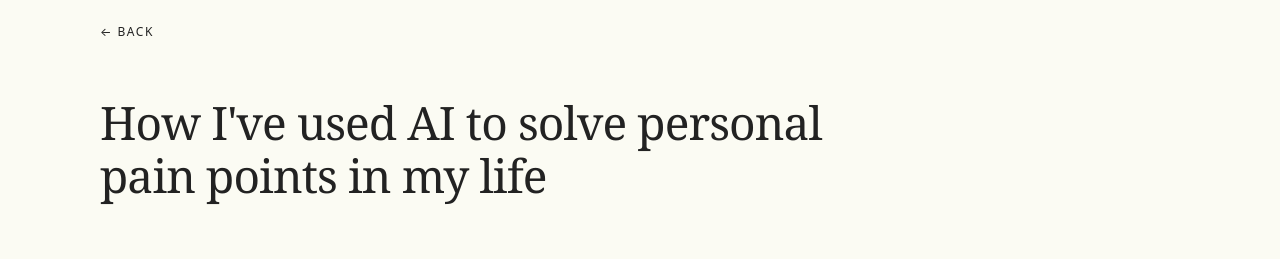
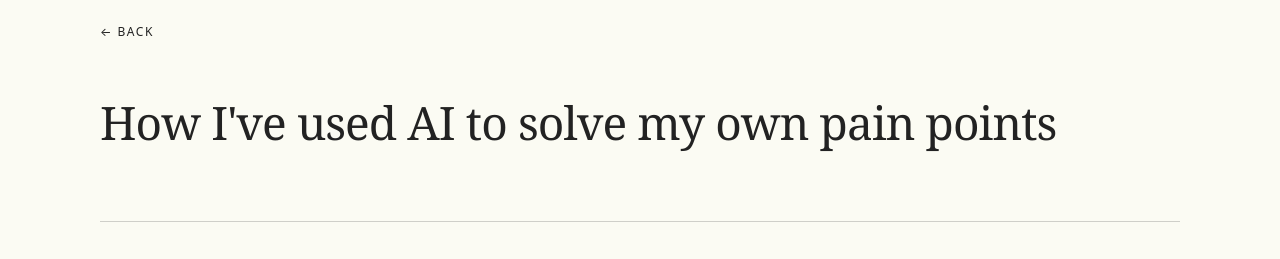
Before and after one commit to designwithmike/designwithmike.github.io, an Astro site: page /builds in a window 1280 px wide. Shown: the top 259 px of the page. Built offline with nearby package versions, Linux system fonts and the light colour scheme; Astro itself is replaced by a stand-in of ours; a web font is replaced by a local one.

Commit message:
Shorten builds headline and let it fill the column
Co-Authored-By: Claude Sonnet 5.5 <noreply@anthropic.com>

```diff
--- a/src/data/site.ts
+++ b/src/data/site.ts
@@ -93,7 +93,7 @@ export type Build = {
 
 export const buildsPage = {
   title: 'Personal AI builds',
-  intro: "How I've used AI to solve personal pain points in my life",
+  intro: "How I've used AI to solve my own pain points",
   /* the link on the home page and in the footer */
   linkLabel: 'Personal AI builds',
 };
--- a/src/pages/builds.astro
+++ b/src/pages/builds.astro
@@ -95,7 +95,6 @@ const shotsFor = (b: Build) => b.shots ?? (b.gradient ? [null, null, null] : nul
     font-size: clamp(30px, 3.6vw, 48px);
     line-height: 1.15;
     letter-spacing: -0.02em;
-    max-width: 760px;
     text-wrap: pretty;
   }
 
```
